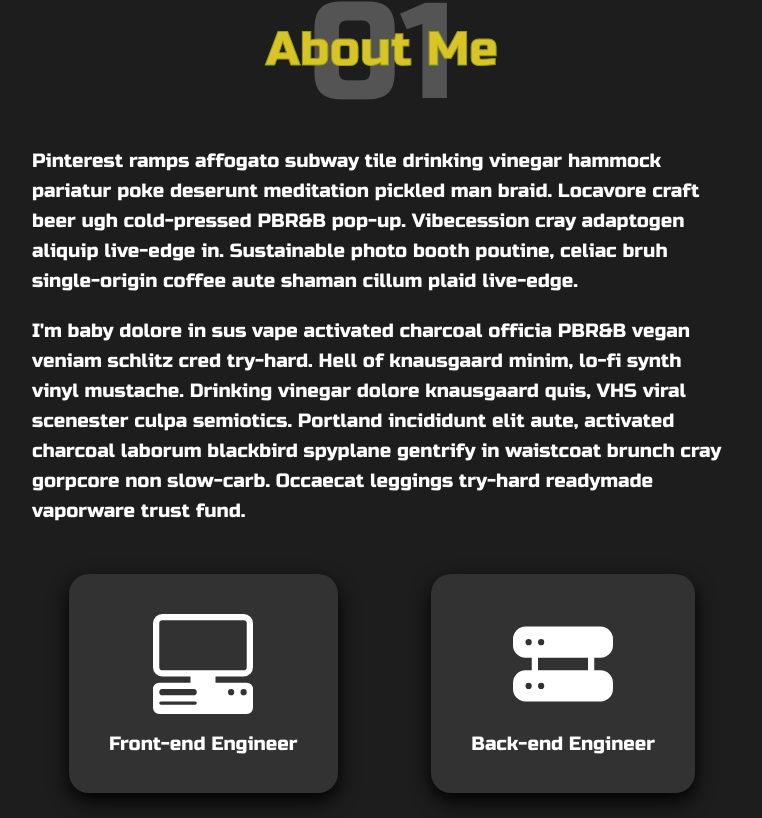
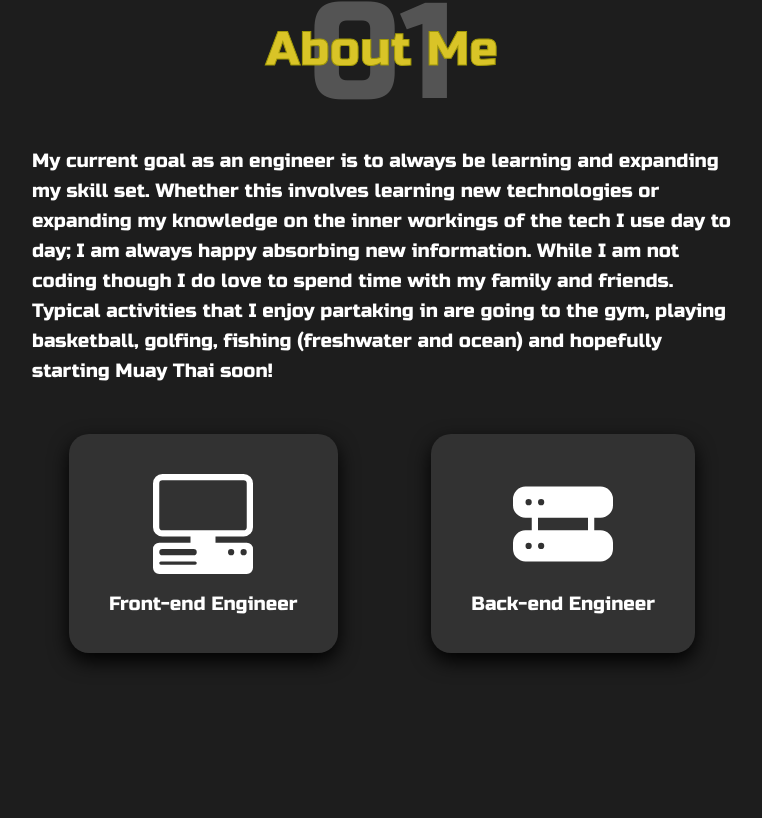
Before and after one commit to shavinski/personal-portfolio, a React (Create React App) app: page / in a window 1280 px wide. Shown: the part 862-1680 px from the top of the page, without its empty margins (258-1020 px from the left). Built offline with nearby package versions, Linux system fonts and the light colour scheme.

Commit message:
Refactor about me and nav menu
Got rid of hipster ipsum for filler text
Redid nav menu hamburger menu on mobile so there is more room at bottom for user

```diff
--- a/src/App.css
+++ b/src/App.css
@@ -206,13 +206,10 @@ button {
 
 
 .title {
-  /* font-size: var(--font-large); */
   font-size: clamp(var(--font-medium), 1vw + 2.5rem, var(--font-large));
-  -webkit-text-stroke: 1px rgb(148, 157, 20);
+  -webkit-text-stroke: 1px rgb(159, 151, 7);
   color: var(--contrast);
   margin: var(--m-4);
-  /* -webkit-box-shadow:0px 1px 30px rgb(228, 216, 49); */
-  /* text-shadow: 0 0 10px rgb(228, 216, 49); */
   z-index: 3;
 }
 
--- a/src/components/AboutMe.js
+++ b/src/components/AboutMe.js
@@ -30,18 +30,39 @@ function AboutMe() {
                 </motion.div>
 
                 <div className='container-about-info'>
-                    <motion.p
+                    {/* <motion.p
                         initial={{ opacity: 0, y: 150 }}
                         whileInView={{ opacity: 1, y: 0 }}
                         transition={{ ease: "easeInOut", duration: .7 }}
-                        viewport={{ once: true }}
-                    >Pinterest ramps affogato subway tile drinking vinegar hammock pariatur poke deserunt meditation pickled man braid. Locavore craft beer ugh cold-pressed PBR&B pop-up. Vibecession cray adaptogen aliquip live-edge in. Sustainable photo booth poutine, celiac bruh single-origin coffee aute shaman cillum plaid live-edge. </motion.p>
+                        viewport={{ once: true }}>
+                            My coding journey began in May of 2022 right after I graduated
+                            from Pepperdine University. I first started learning
+                            how to code by utilizing a free online source called
+                            "The Odin Project" and quickly fell in love. Several
+                            months after starting I wanted to accelerate my learning
+                            and decided to start interviewing
+                            for coding bootcamps. Fast forward to today and I have
+                            now completed the full stack program from Rithm School
+                            and could not be more eager to start my career as a
+                            software engineer!
+                        </motion.p> */}
                     <motion.p
-                        initial={{ opacity: 0, y: 150 }}
-                        whileInView={{ opacity: 1, y: 0 }}
+                        initial={{ opacity: 0, x: -100 }}
+                        whileInView={{ opacity: 1, x: 0 }}
                         transition={{ ease: "easeInOut", duration: .7 }}
                         viewport={{ once: true }}
-                    >I'm baby dolore in sus vape activated charcoal officia PBR&B vegan veniam schlitz cred try-hard. Hell of knausgaard minim, lo-fi synth vinyl mustache. Drinking vinegar dolore knausgaard quis, VHS viral scenester culpa semiotics. Portland incididunt elit aute, activated charcoal laborum blackbird spyplane gentrify in waistcoat brunch cray gorpcore non slow-carb. Occaecat leggings try-hard readymade vaporware trust fund.</motion.p>
+                    >
+                            My current goal as an engineer is to always be learning
+                            and expanding my skill set. Whether this involves
+                            learning new technologies or expanding my knowledge
+                            on the inner workings of the tech I use day to day; I am
+                            always happy absorbing new information.
+                            While I am not coding though I do love to spend time
+                            with my family and friends. Typical activities that
+                            I enjoy partaking in are going to the gym, playing basketball,
+                            golfing, fishing (freshwater and ocean) and hopefully
+                            starting Muay Thai soon!
+                    </motion.p>
                 </div>
 
                 <div className='container-about-knowledge'>
--- a/src/components/EngineerCard.js
+++ b/src/components/EngineerCard.js
@@ -7,8 +7,8 @@ function EngineerCard({ job, svg }) {
 
     return (
         <motion.div
-            initial={{ opacity: 0, y: 150 }}
-            whileInView={{ opacity: 1, y: 0 }}
+            initial={{ opacity: 0, x: -100 }}
+            whileInView={{ opacity: 1, x: 0 }}
             transition={{ ease: "easeInOut", duration: .7 }}
             viewport={{ once: true }}
             className='container-front-end'>
--- a/src/components/Form.css
+++ b/src/components/Form.css
@@ -7,7 +7,7 @@ form {
 .form-field {
     display: flex;
     flex-direction: column;
-    gap: 3px;
+    gap: 7px;
 }
 
 .form-input {
@@ -29,7 +29,7 @@ form {
     font-size: var(--font-small);
 }
 
-form button {
+.form-button {
     display: flex;
     justify-content: center;
     align-items: center;
@@ -42,8 +42,14 @@ form button {
     color: white;
     font-size: 1.3em;
     margin-bottom: 2em;
+    cursor: pointer;
 }
 
 form button:hover {
     cursor: pointer;
 }
+
+.error-form {
+    margin: var(--m-1);
+    color: rgb(208, 70, 70);
+}
--- a/src/components/Form.js
+++ b/src/components/Form.js
@@ -4,15 +4,14 @@ import './Form.css'
 import { motion } from "framer-motion";
 
 function Form() {
-    const startingData = {
+    const [errorMessages, setErrorMessages] = useState({})
+    const [formData, setFormData] = useState({
         name: '',
         email: '',
         message: '',
-    }
-    const [formData, setFormData] = useState(startingData)
+    })
 
     function handleChange(evt) {
-        console.log(formData);
         const { name, value } = evt.target;
         setFormData(currData => ({
             ...currData,
@@ -22,10 +21,36 @@ function Form() {
 
     function handleSubmit(e) {
         e.preventDefault();
+
+        const errors = {}
+        // Email regex
+        const regex = /^(([^<>()[\]\.,;:\s@\"]+(\.[^<>()[\]\.,;:\s@\"]+)*)|(\".+\"))@(([^<>()[\]\.,;:\s@\"]+\.)+[^<>()[\]\.,;:\s@\"]{2,})$/i;
+
+        if (formData.name === '') {
+            errors.name = 'Please input your name!'
+        } else {
+            errors.name = ''
+        }
+
+        if (formData.email === '' || regex.test(formData.email) === false) {
+            errors.email = 'Please input a valid email!'
+        } else {
+            errors.email = ''
+        }
+
+        if (formData.message.length <= 9) {
+            errors.message = 'Please write a message longer than 10 characters!'
+        } else {
+            errors.message = ''
+        }
+
+        setErrorMessages({ ...errors })
+
+        if (errors.length > 0) return
     }
 
     return (
-        <form>
+        <form name='contact' netlify>
             <motion.div
                 initial={{ opacity: 0, x: -50 }}
                 whileInView={{ opacity: 1, x: 0 }}
@@ -42,6 +67,7 @@ function Form() {
                     onChange={handleChange}
                     placeholder='Your name'
                     required ></input>
+                <span className='error-form'>{errorMessages.name}</span>
             </motion.div>
             <motion.div
                 initial={{ opacity: 0, x: -60 }}
@@ -60,6 +86,8 @@ function Form() {
                     onChange={handleChange}
                     placeholder='Your email'
                     required ></input>
+                <span className='error-form'>{errorMessages.email}</span>
+
             </motion.div>
             <motion.div
                 initial={{ opacity: 0, x: -70 }}
@@ -78,8 +106,11 @@ function Form() {
                     onChange={handleChange}
                     placeholder='What would you like to say?'
                     required ></textarea>
+                <span className='error-form'>{errorMessages.message}</span>
+
             </motion.div>
             <motion.button
+                className="form-button"
                 initial={{ opacity: 0, x: -80 }}
                 whileInView={{ opacity: 1, x: 0 }}
                 transition={{ ease: "easeInOut", duration: .7 }}
--- a/src/components/NavBar.css
+++ b/src/components/NavBar.css
@@ -83,7 +83,7 @@
         gap: 0;
         height: 90vh;
         flex-direction: column;
-        justify-content: space-evenly;
+        justify-content: flex-start;
         background-color: var(--primary);
         width: 100%;
         text-align: center;
--- a/src/components/ProjectCard.js
+++ b/src/components/ProjectCard.js
@@ -9,8 +9,8 @@ function ProjectCard({ project }) {
 
     return (
         <motion.div
-        initial={{ opacity: 0, y: 100 }}
-        whileInView={{ opacity: 1,  y: 0  }}
+        initial={{ opacity: 0, x: -50 }}
+        whileInView={{ opacity: 1,  x: 0  }}
         transition={{ ease: "easeInOut", duration: .7 }}
         viewport={{ once: true }}
             className='project-card'>
--- a/src/components/Skills.css
+++ b/src/components/Skills.css
@@ -46,12 +46,10 @@
     outline: none;
     border: none;
     box-shadow: 0 3px 15px black;
-    transition: transform 0.2s ease;
 }
 
 .button-resume:hover {
     cursor: pointer;
-    transform: scale(1.05);
 }
 
 /* Medium Screen */
--- a/src/components/Skills.js
+++ b/src/components/Skills.js
@@ -107,8 +107,8 @@ function Skills() {
 
                 <a className='resume-link' target='blank' href={resume}>
                     <motion.button
-                        initial={{ opacity: 0, y: 50 }}
-                        whileInView={{ opacity: 1, y: 0 }}
+                        initial={{ opacity: 0, x: -50 }}
+                        whileInView={{ opacity: 1, x: 0 }}
                         transition={{ ease: "easeInOut", duration: .7 }}
                         viewport={{ once: true }}
                         className='button-resume'>Resume <svg xmlns="http://www.w3.org/2000/svg" width="16" height="16" fill="currentColor" className="bi bi-download" viewBox="0 0 16 16">
--- a/src/components/TechContainer.js
+++ b/src/components/TechContainer.js
@@ -1,12 +1,19 @@
 import React from "react";
 import './TechContainer.css'
 
+import { motion } from "framer-motion";
+
 function TechContainer({ name, svg }) {
     return (
-        <div className='container-lang'>
+        <motion.div
+            initial={{ opacity: 0, x: -50 }}
+            whileInView={{ opacity: 1, x: 0 }}
+            transition={{ ease: "easeInOut", duration: .7, delay: .1 }}
+            viewport={{ once: true }}
+            className='container-lang'>
             {svg}
             <p>{name}</p>
-        </div>
+        </motion.div>
     )
 }
 
```
